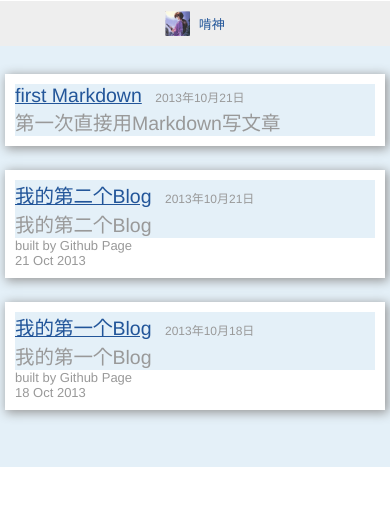
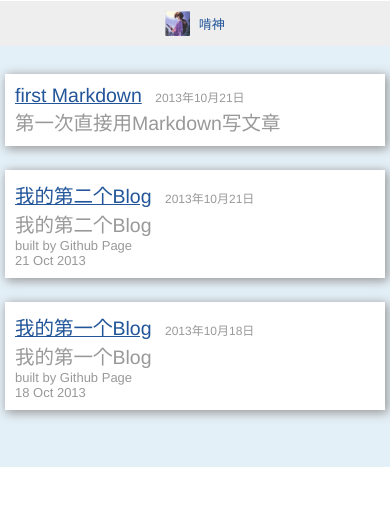
Before and after one commit to kenshinlin/archives, a Jekyll site: the page built from index.html, in a window 390 px wide. Shown: the top 506 px of the page. Built offline with Jekyll 4.4.1, drawn with Linux system fonts in a browser that asks for light colours.

Commit message:
Update style.css

```diff
--- a/css/style.css
+++ b/css/style.css
@@ -95,7 +95,9 @@ p{
 @media screen and (max-width:768px){
   body .wrap, h2{
     font-weight:normal;
-    background:#E4F0F8;
+  }
+  body .wrap{
+     background:#E4F0F8;
   }
   .excerpt{
     font-size:13px;
```
